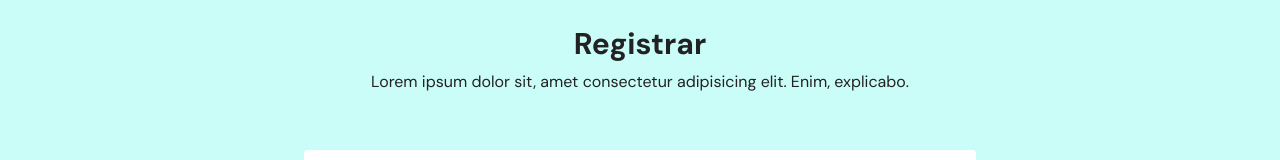
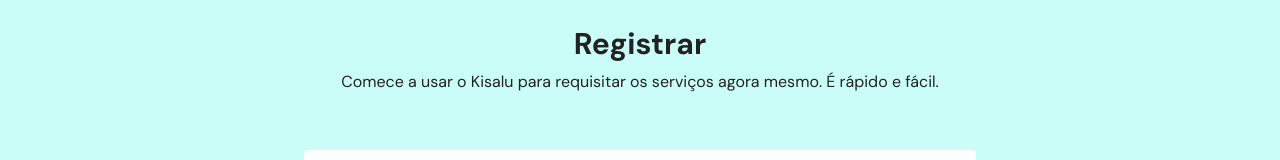
Before and after one commit to rafaelwillen/kisalu-web, a Next.js app: page /auth/register/client in a window 1280 px wide. Shown: the part 191-351 px from the top of the page. Built offline with nearby package versions, Linux system fonts and the light colour scheme.

Commit message:
Fix the link in the client login

```diff
--- a/src/components/pages/ClientRegister/ClientRegisterForm.tsx
+++ b/src/components/pages/ClientRegister/ClientRegisterForm.tsx
@@ -85,7 +85,7 @@
         Já possui uma conta?{" "}
         <Link
           className="animated-underline primary text-primary-600"
-          href={Routes.clientRegister}
+          href={Routes.login}
         >
           Faça o login.
         </Link>
--- a/src/pages/auth/register/client.tsx
+++ b/src/pages/auth/register/client.tsx
@@ -15,8 +15,8 @@
           <div className="text-center space-y-2">
             <h1 className="text-3xl font-bold">Registrar</h1>
             <p>
-              Lorem ipsum dolor sit, amet consectetur adipisicing elit. Enim,
-              explicabo.
+              Comece a usar o Kisalu para requisitar os serviços agora mesmo. É
+              rápido e fácil.
             </p>
           </div>
           <ClientRegisterForm />
```
